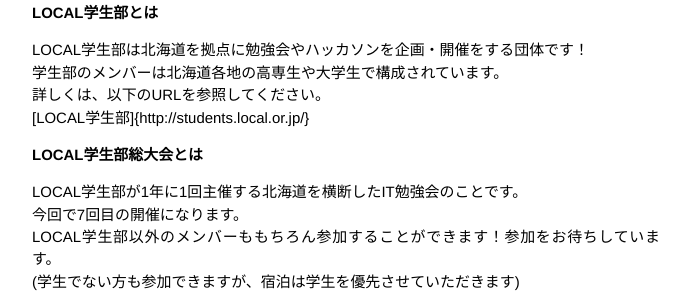
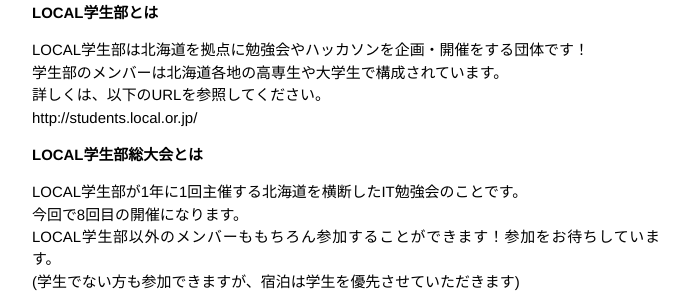
Before and after one commit to local-students/local-students.github.io, a Jekyll site: the page built from _posts/2016-11-21-localst16.markdown, in a window 1280 px wide. Shown: the part 170-478 px from the top of the page, without its empty margins (294-985 px from the left). Built offline with Jekyll 4.4.1, drawn with Linux system fonts in a browser that asks for light colours; Markdown is read by kramdown in place of the engine named in the settings; comment, search, counter and statistics services are not loaded.

Commit message:
第8回総大会ページ

```diff
--- a/_posts/2016-11-21-localst16.markdown
+++ b/_posts/2016-11-21-localst16.markdown
@@ -9,11 +9,11 @@
 LOCAL学生部は北海道を拠点に勉強会やハッカソンを企画・開催をする団体です！
 学生部のメンバーは北海道各地の高専生や大学生で構成されています。
 詳しくは、以下のURLを参照してください。
-[LOCAL学生部]{http://students.local.or.jp/}
+http://students.local.or.jp/
 
 ##LOCAL学生部総大会とは
 LOCAL学生部が1年に1回主催する北海道を横断したIT勉強会のことです。
-今回で7回目の開催になります。
+今回で8回目の開催になります。
 LOCAL学生部以外のメンバーももちろん参加することができます！参加をお待ちしています。
 (学生でない方も参加できますが、宿泊は学生を優先させていただきます)
 
```
